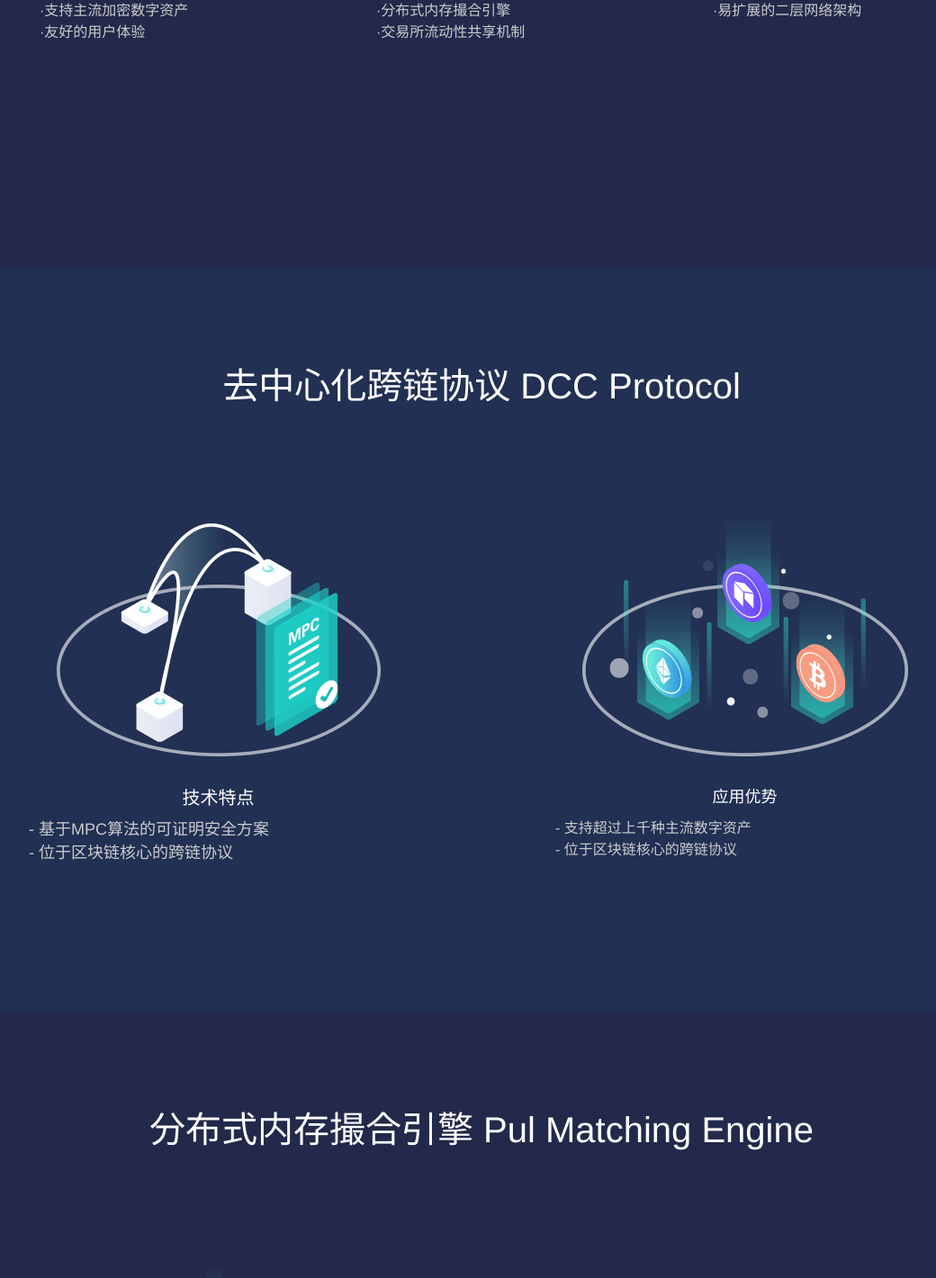
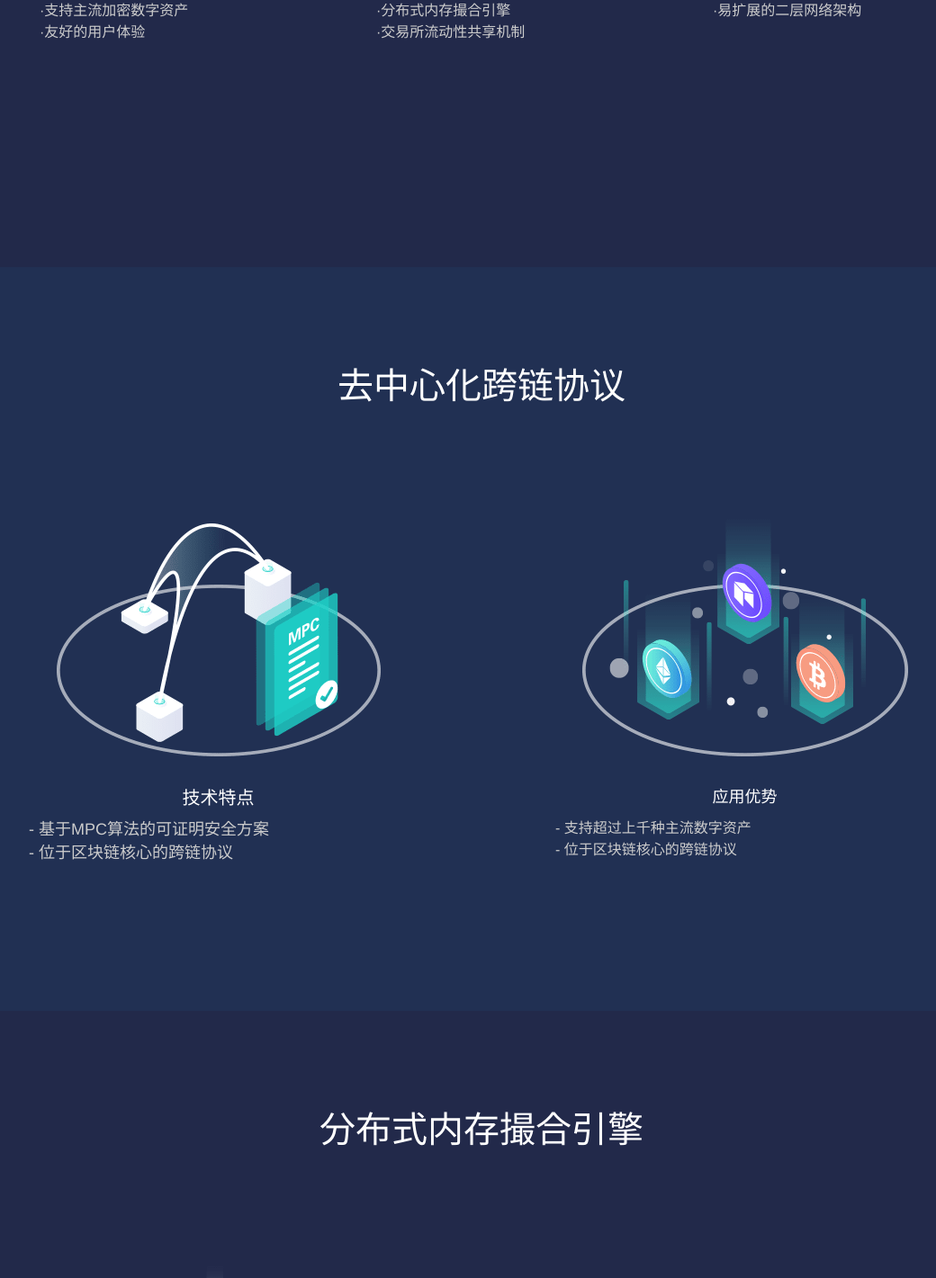
Before and after one commit to ccdex/ccdex-web, a Vue app: page /#/ in a window 1280 px wide. Shown: the part 1330-2751 px from the top of the page at 90% size, without its empty margins (105-1145 px from the left). Built offline with nearby package versions, Linux system fonts and the light colour scheme.

Commit message:
Update zh.js

```diff
--- a/src/lang/zh.js
+++ b/src/lang/zh.js
@@ -3,10 +3,10 @@ module.exports = {
       entry1: '主页',
       entry2: '交易所',
       entry3: '钱包',
-      entry4: '区块浏览器',
+      entry4: '浏览器',
       entry5: '文档',
       entry6: '中文',
-      entry7: '英文'
+      entry7: 'English'
     },
     section1: {
         label1: '全球首个跨链去中心化交易所',
@@ -29,7 +29,7 @@ module.exports = {
     },
 
     section3:{
-        title:'去中心化跨链协议 DCC Protocol',
+        title:'去中心化跨链协议',
         label1:'技术特点',
         label1_des1:'- 基于MPC算法的可证明安全方案',
         label1_des2:'- 位于区块链核心的跨链协议',
@@ -40,7 +40,7 @@ module.exports = {
     },
 
     section4:{
-        title:'分布式内存撮合引擎 Pul Matching Engine',
+        title:'分布式内存撮合引擎',
         label1:'技术特点',
         label1_des1:'- 与区块周期匹配的集合竞价撮合算法',
         label1_des2:'- 以成交总量最大化为首要撮合规则',
@@ -51,7 +51,7 @@ module.exports = {
     section5:{
         title:' 交易所流动性共享机制',
         label1:'技术特点',
-        label1_des1:'- 交易所共享订单池 Order Sharing Pool',
+        label1_des1:'- 交易所共享订单池',
         label1_des2:'- 基于帕累托最优的订单共享激励机制',
         label2:'应用优势',
         label2_des1:'- 跨链去中心化交易所联盟及生态（DEX、钱包、量化等）',
```
